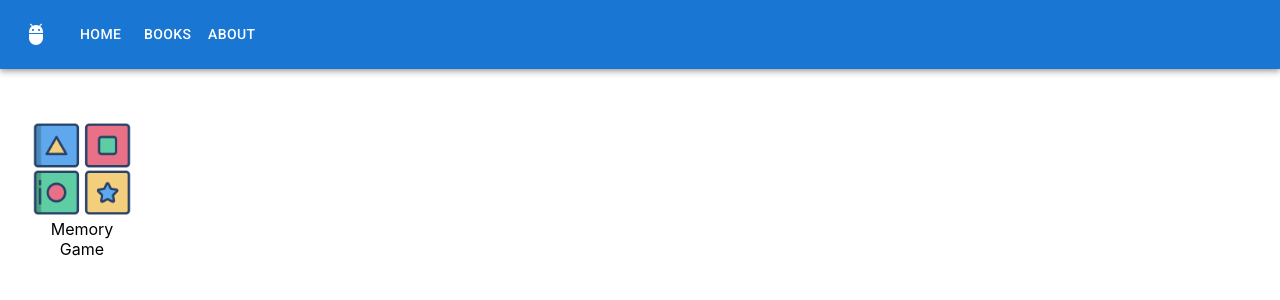
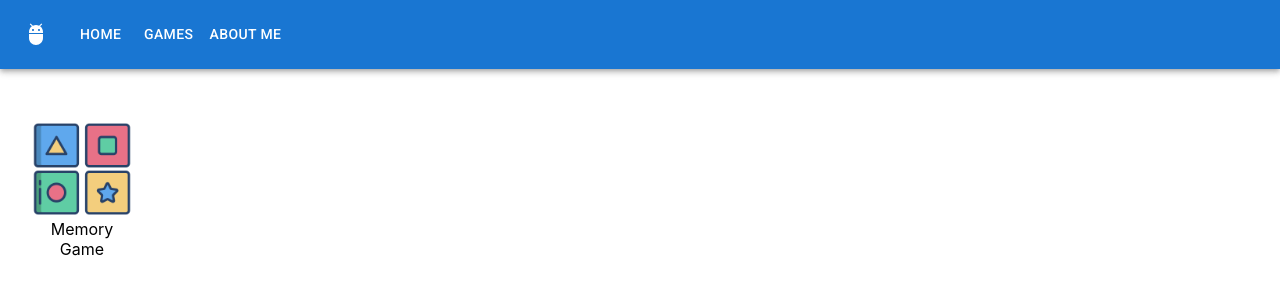
Before and after one commit to joaoeffting/react-games, a Next.js app: page / in a window 1280 px wide. Shown: the top 300 px of the page. Built offline with nearby package versions, Linux system fonts and the light colour scheme.

Commit message:
Fixing the menu items for this app

```diff
--- a/src/components/UI/Menus/MenuDesktop.tsx
+++ b/src/components/UI/Menus/MenuDesktop.tsx
@@ -12,13 +12,13 @@ const MenuDesktop = ({ appName }: NavBarProps) => {
   return (
     <>
       <Box sx={{ flexGrow: 1, display: { xs: "none", md: "flex" } }}>
-        {pages.map((page) => (
+        {pages.map(({ name, path }) => (
           <Button
-            key={page}
-            href="/books"
+            key={name}
+            href={path}
             sx={{ my: 2, color: "white", display: "block" }}
           >
-            {page}
+            {name}
           </Button>
         ))}
       </Box>
--- a/src/components/UI/Menus/MenuMobile.tsx
+++ b/src/components/UI/Menus/MenuMobile.tsx
@@ -5,6 +5,7 @@ import Typography from "@mui/material/Typography";
 import Menu from "@mui/material/Menu";
 import MenuIcon from "@mui/icons-material/Menu";
 import MenuItem from "@mui/material/MenuItem";
+import Link from "@mui/material/Link";
 import { pages } from "./pages";
 import Logo from "../Logo/Logo";
 
@@ -65,9 +66,9 @@ const MenuMobile = ({ appName }: NavBarProps) => {
             display: { xs: "block", md: "none" },
           }}
         >
-          {pages.map((page) => (
-            <MenuItem key={page} onClick={handleCloseNavMenu}>
-              <Typography textAlign="center">{page}</Typography>
+          {pages.map(({ name, path }) => (
+            <MenuItem component={"a"} key={name} href={path}>
+              <Typography textAlign="center">{name}</Typography>
             </MenuItem>
           ))}
         </Menu>
--- a/src/components/UI/Menus/pages.ts
+++ b/src/components/UI/Menus/pages.ts
@@ -1 +1,5 @@
-export const pages = ["Home", "Books", "About"];
+export const pages = [
+  { name: "Home", path: "/" },
+  { name: "Games", path: "/games" },
+  { name: "About Me", path: "/about" },
+];
```
